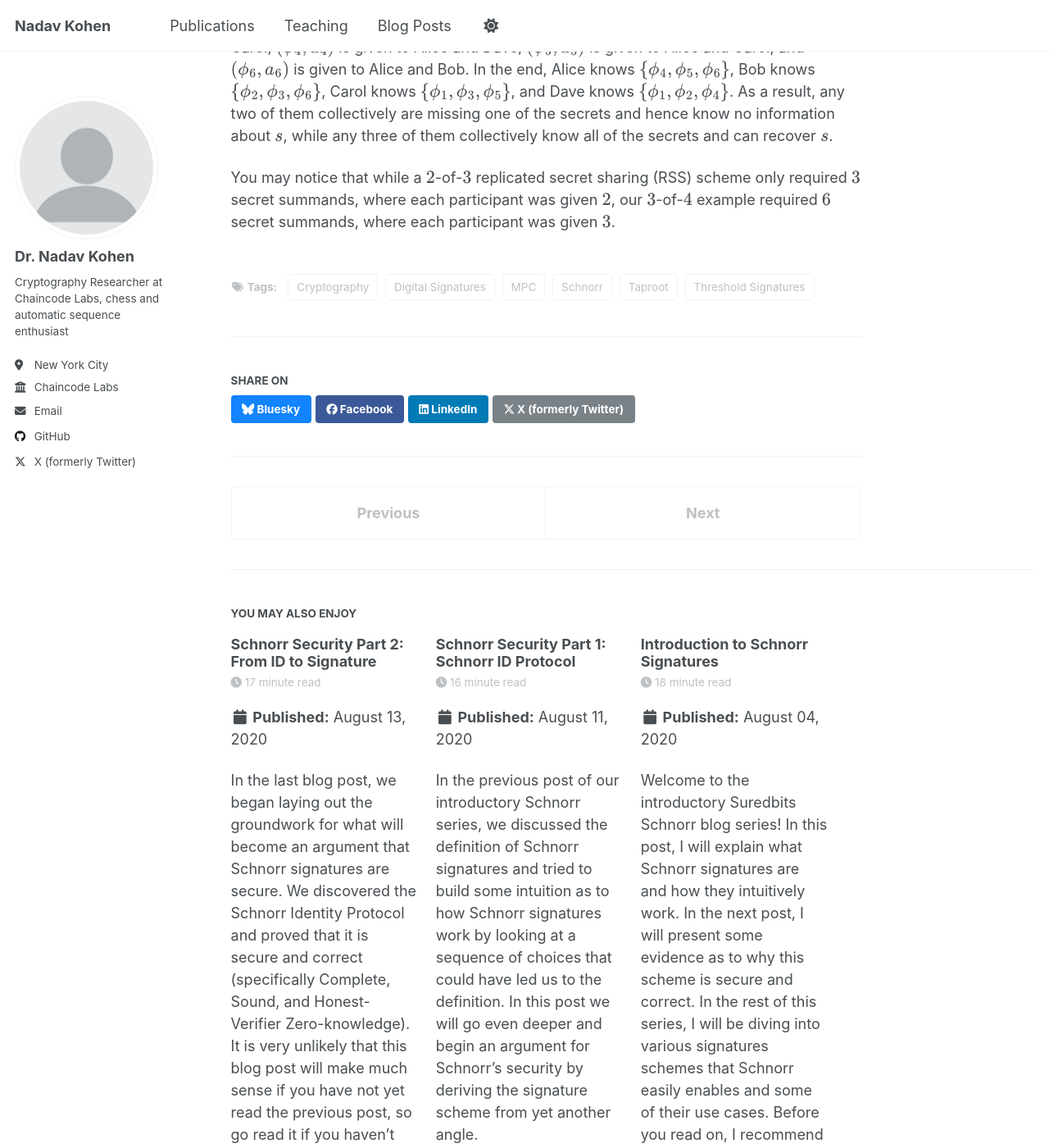
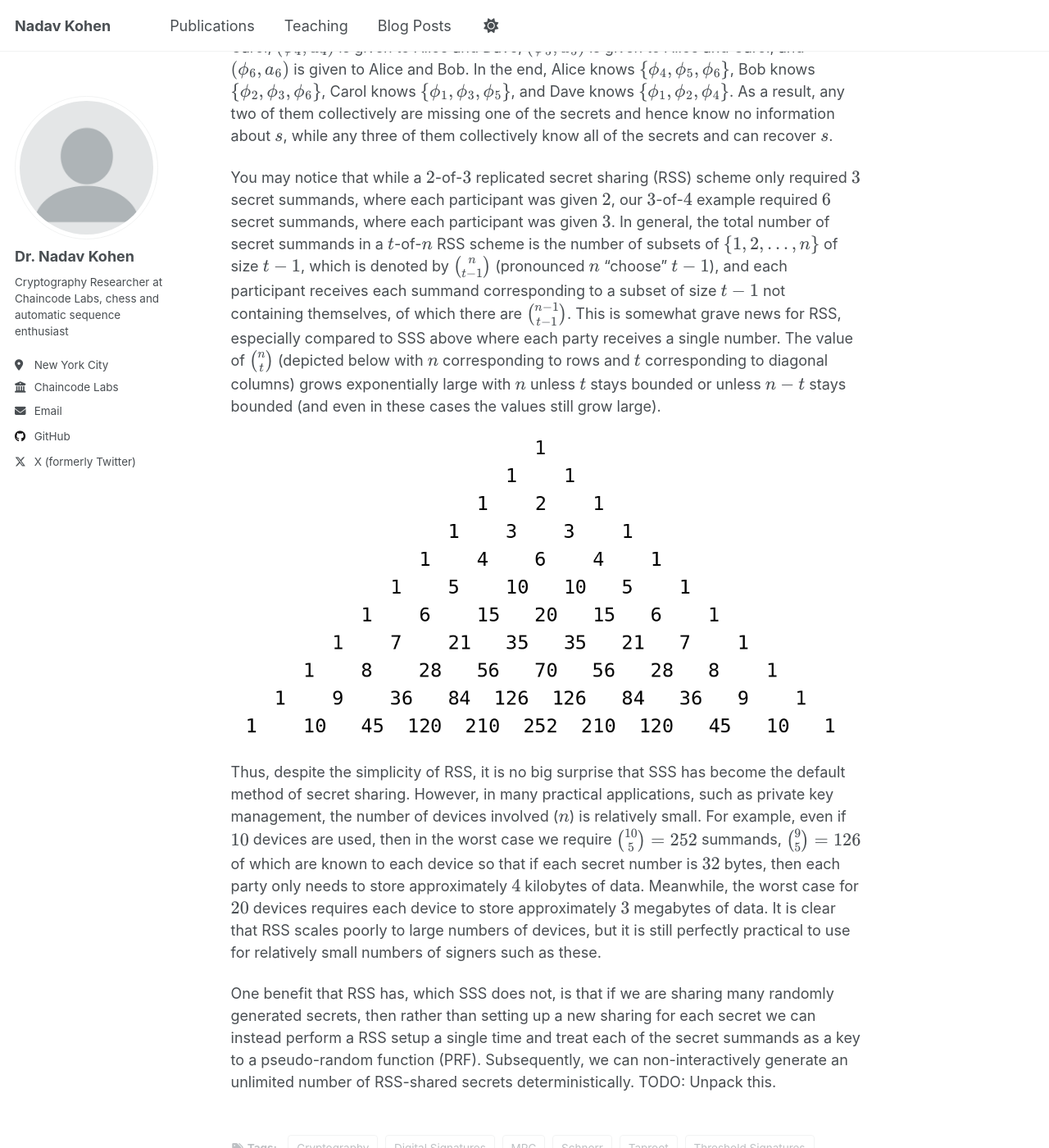
Before and after one commit to nkohen/nkohen.github.io, a Jekyll site: the page built from _posts/2026-01-13-secret-sharing.md, in a window 1280 px wide and 1400 px high, scrolled down 8613 px. Shown: the whole window at 82% size. Built offline with Jekyll 4.4.1, drawn with Linux system fonts in a browser that asks for light colours; a script that is not in the unit is left out; some of the changed text lies outside the part shown.

Commit message:
A little more VPSS blog progress

```diff
--- a/_posts/2026-01-13-secret-sharing.md
+++ b/_posts/2026-01-13-secret-sharing.md
@@ -176,4 +176,10 @@ $$
 
 Next, we compute $$6$$ corresponding values $$(\phi_1, \phi_2, \phi_3, \phi_4, \phi_5, \phi_6)$$ that sum to $$s$$ by picking $$\phi_1$$ through $$\phi_5$$ at random and then setting $$\phi_6 = s - \sum_{i=1}^5\phi_i$$. Finally, $$(\phi_1, a_1)$$ is given to Carol and Dave, $$(\phi_2, a_2)$$ is given to Bob and Dave, $$(\phi_3, a_3)$$ is given to Bob and Carol, $$(\phi_4, a_4)$$ is given to Alice and Dave, $$(\phi_5, a_5)$$ is given to Alice and Carol, and $$(\phi_6, a_6)$$ is given to Alice and Bob. In the end, Alice knows $$\{\phi_4, \phi_5, \phi_6\}$$, Bob knows $$\{\phi_2, \phi_3, \phi_6\}$$, Carol knows $$\{\phi_1, \phi_3, \phi_5\}$$, and Dave knows $$\{\phi_1, \phi_2, \phi_4\}$$. As a result, any two of them collectively are missing one of the secrets and hence know no information about $$s$$, while any three of them collectively know all of the secrets and can recover $$s$$.
 
-You may notice that while a $$2$$-of-$$3$$ replicated secret sharing (RSS) scheme only required $$3$$ secret summands, where each participant was given $$2$$, our $$3$$-of-$$4$$ example required $$6$$ secret summands, where each participant was given $$3$$.
+You may notice that while a $$2$$-of-$$3$$ replicated secret sharing (RSS) scheme only required $$3$$ secret summands, where each participant was given $$2$$, our $$3$$-of-$$4$$ example required $$6$$ secret summands, where each participant was given $$3$$. In general, the total number of secret summands in a $$t$$-of-$$n$$ RSS scheme is the number of subsets of $$\{1,2,\ldots, n\}$$ of size $$t-1$$, which is denoted by $$\binom{n}{t-1}$$ (pronounced $$n$$ "choose" $$t-1$$), and each participant receives each summand corresponding to a subset of size $$t-1$$ not containing themselves, of which there are $$\binom{n-1}{t-1}$$. This is somewhat grave news for RSS, especially compared to SSS above where each party receives a single number. The value of $$\binom{n}{t}$$ (depicted below with $$n$$ corresponding to rows and $$t$$ corresponding to diagonal columns) grows exponentially large with $$n$$ unless $$t$$ stays bounded or unless $$n-t$$ stays bounded (and even in these cases the values still grow large).
+
+![The first few values of $$\binom{n}{t}$$.](/images/blog/PascalsTriangle.png)
+
+Thus, despite the simplicity of RSS, it is no big surprise that SSS has become the default method of secret sharing. However, in many practical applications, such as private key management, the number of devices involved ($$n$$) is relatively small. For example, even if $$10$$ devices are used, then in the worst case we require $$\binom{10}{5} = 252$$ summands, $$\binom{9}{5} = 126$$ of which are known to each device so that if each secret number is $$32$$ bytes, then each party only needs to store approximately $$4$$ kilobytes of data. Meanwhile, the worst case for $$20$$ devices requires each device to store approximately $$3$$ megabytes of data. It is clear that RSS scales poorly to large numbers of devices, but it is still perfectly practical to use for relatively small numbers of signers such as these.
+
+One benefit that RSS has, which SSS does not, is that if we are sharing many randomly generated secrets, then rather than setting up a new sharing for each secret we can instead perform a RSS setup a single time and treat each of the secret summands as a key to a pseudo-random function (PRF). Subsequently, we can non-interactively generate an unlimited number of RSS-shared secrets deterministically. TODO: Unpack this.
```
Also changed, not shown: images/blog/PascalsTriangle.png (added).
